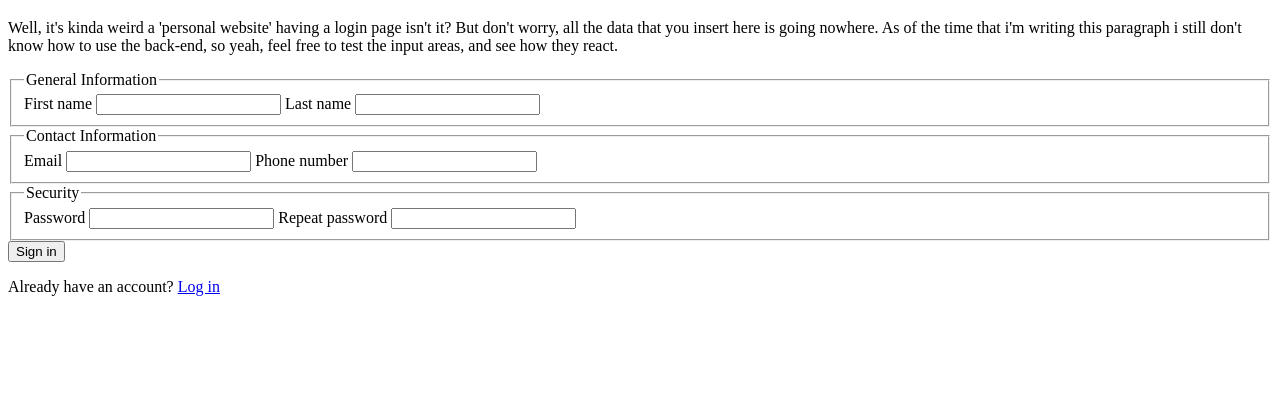
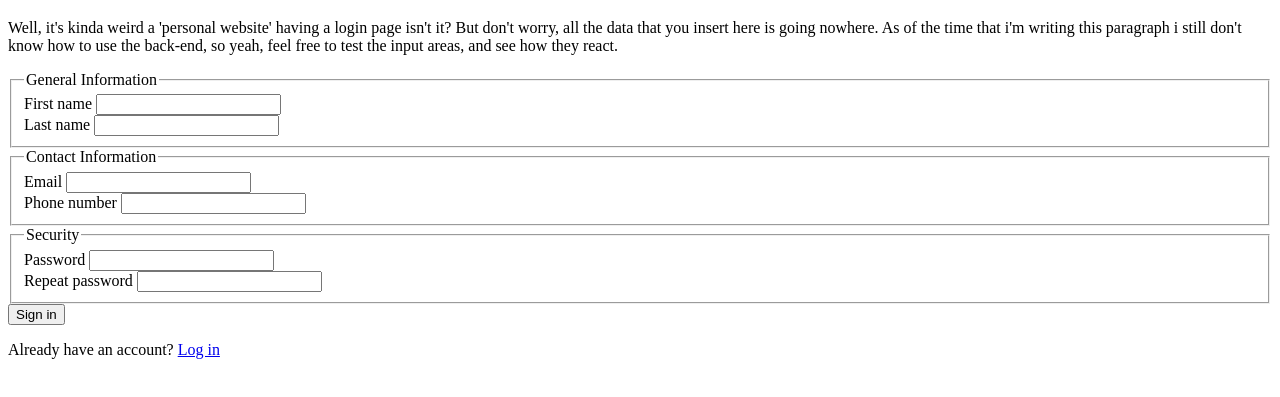
Before and after one commit to Nicog03/sign-up-form, a plain HTML site: page index.html in a window 1280 px wide. Shown: the part 61-458 px from the top of the page. Drawn offline with Linux system fonts and the light colour scheme.

Commit message:
add some container divs on html to better fit CSS

```diff
--- a/index.html
+++ b/index.html
@@ -9,10 +9,13 @@
   </head>
   <body>
     <div class="left-side">
+      <div>
         <h1>Nico</h1>
+      </div>
     </div>
 
     <div class="right-side">
+      <!-- -------------- paragraph --------------  -->
       <p>
         Well, it's kinda weird a 'personal website' having a login page isn't
         it? But don't worry, all the data that you insert here is going nowhere.
@@ -20,32 +23,49 @@
         use the back-end, so yeah, feel free to test the input areas, and see
         how they react.
       </p>
+      <!-- -------------- form --------------  -->
       <form action="post">
         <fieldset>
           <legend>General Information</legend>
+          <div>
             <label for="first-name">First name</label>
             <input type="text" name="userFirstName" id="first-name" />
+          </div>
+          <div>
             <label for="last-name">Last name</label>
             <input type="text" name="userLastName" id="last-name" />
+          </div>
         </fieldset>
 
         <fieldset>
           <legend>Contact Information</legend>
+          <div>
             <label for="mail">Email</label>
             <input type="email" name="userMail" id="mail" />
+          </div>
+          <div>
             <label for="phone">Phone number</label>
             <input type="tel" name="userPhone" id="phone" />
+          </div>
         </fieldset>
 
         <fieldset>
           <legend>Security</legend>
+          <div>
             <label for="password">Password</label>
             <input type="password" name="userPassword" id="password" />
+          </div>
+          <div>
             <label for="passwordCheck">Repeat password</label>
-          <input type="password" name="userPasswordCheck" id="passwordCheck" />
+            <input
+              type="password"
+              name="userPasswordCheck"
+              id="passwordCheck"
+            />
+          </div>
         </fieldset>
       </form>
-
+      <!-- -------------- button --------------  -->
       <div>
         <button type="button">Sign in</button>
         <p>Already have an account? <a href="#">Log in</a></p>
```
Lines whose indentation alone changed are shown as unchanged.
